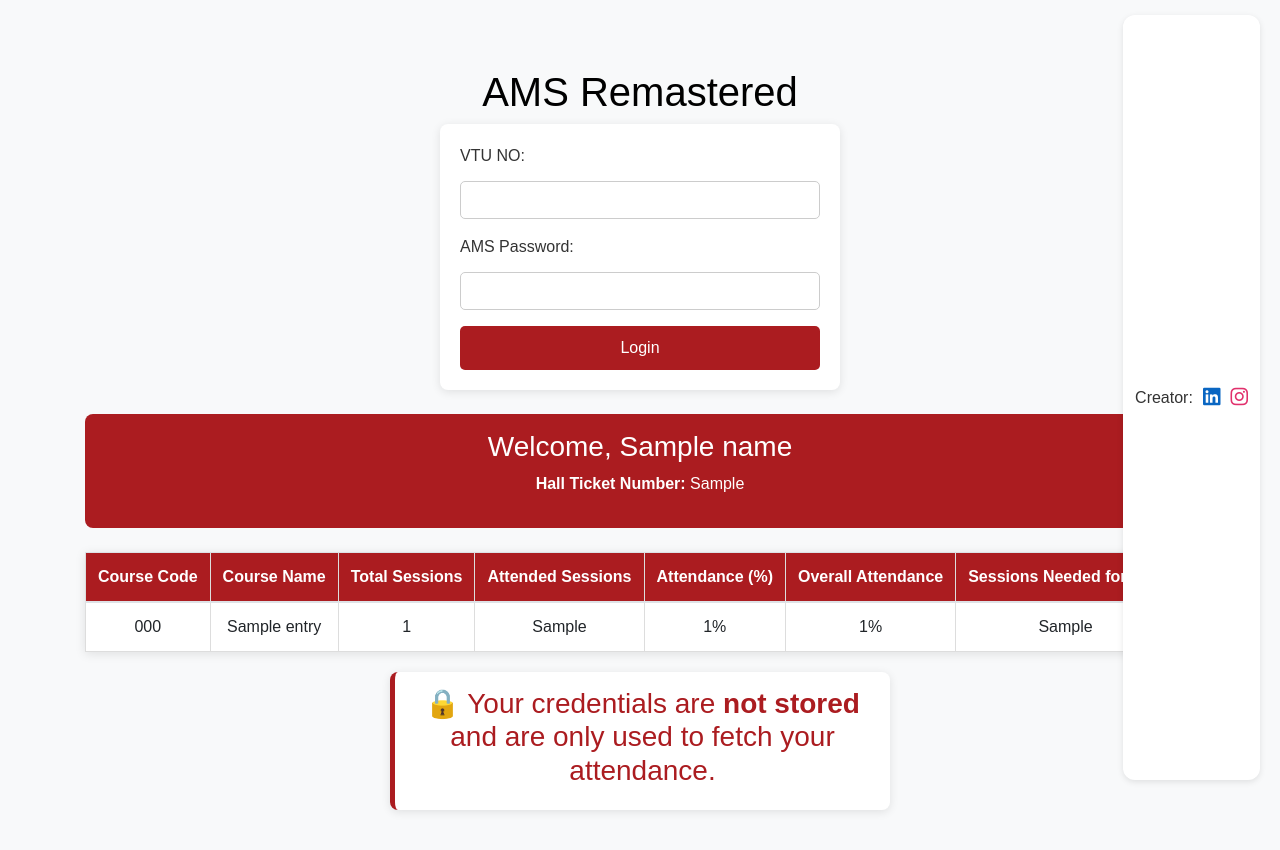
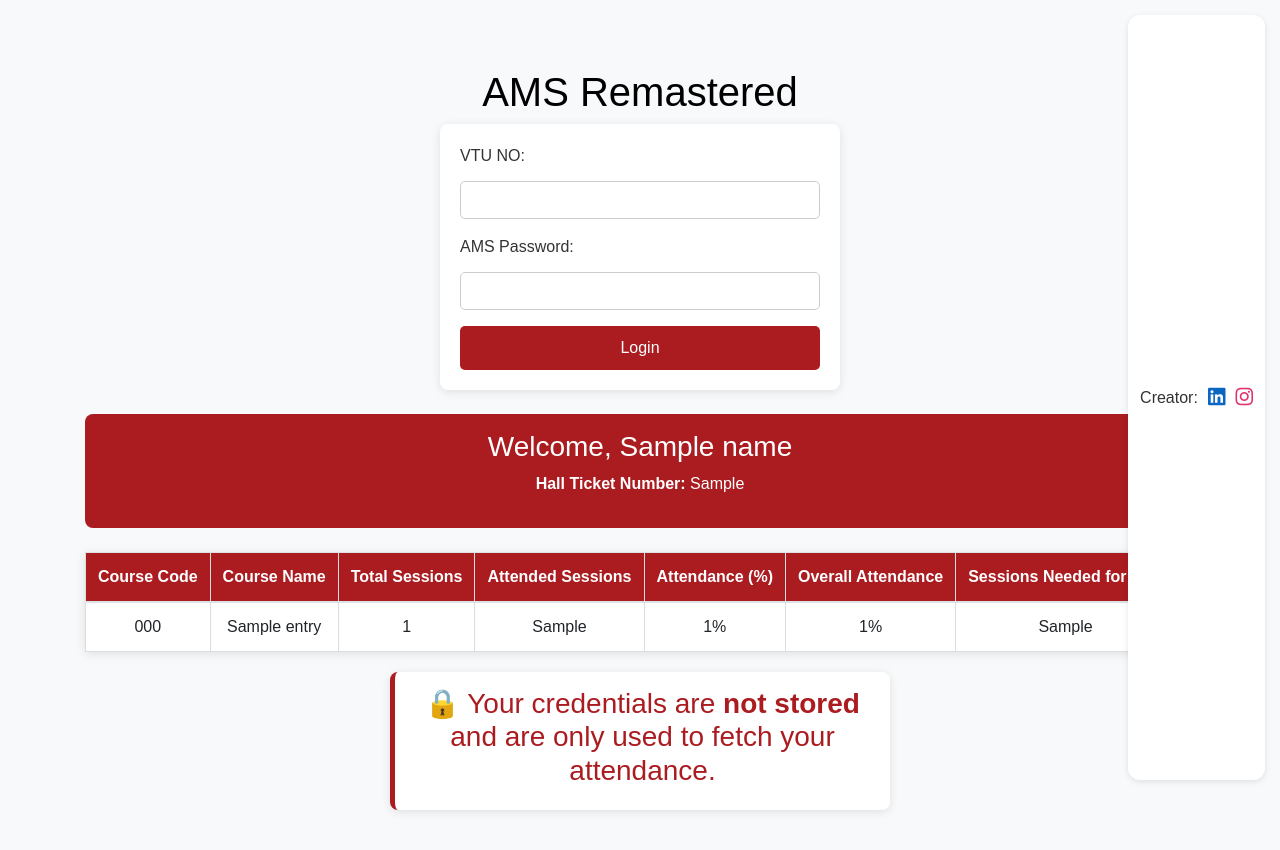
Before and after one commit to revanth-ch/ams-remastered, a Flask app: template website/templates/index.html in a window 1280 px wide. Run offline with Flask 3, Linux system fonts and the light colour scheme; the template is opened without the code that fills it: most values are stand-ins (such as "Sample title", 1, 10 or a date in 2020); some libraries are stand-ins or nearby versions.

Commit message:
Update styles.css

```diff
--- a/website/static/styles.css
+++ b/website/static/styles.css
@@ -92,19 +92,21 @@
 }
 
 .creator-contact {
-    position: fixed !important;
-    bottom: 20px !important;
-    right: 20px !important;
-    z-index: 99999 !important;
+    position: fixed;
+    bottom: 20px;
+    right: 20px;
+    z-index: 9999;
     background: white;
     padding: 8px 12px;
     border-radius: 12px;
     box-shadow: 0 2px 6px rgba(0, 0, 0, 0.1);
     font-weight: 500;
-    display: flex;
+    display: inline-flex;
     align-items: center;
     gap: 10px;
+    white-space: nowrap;
 }
+
 
 .creator-contact a {
     text-decoration: none;
```
